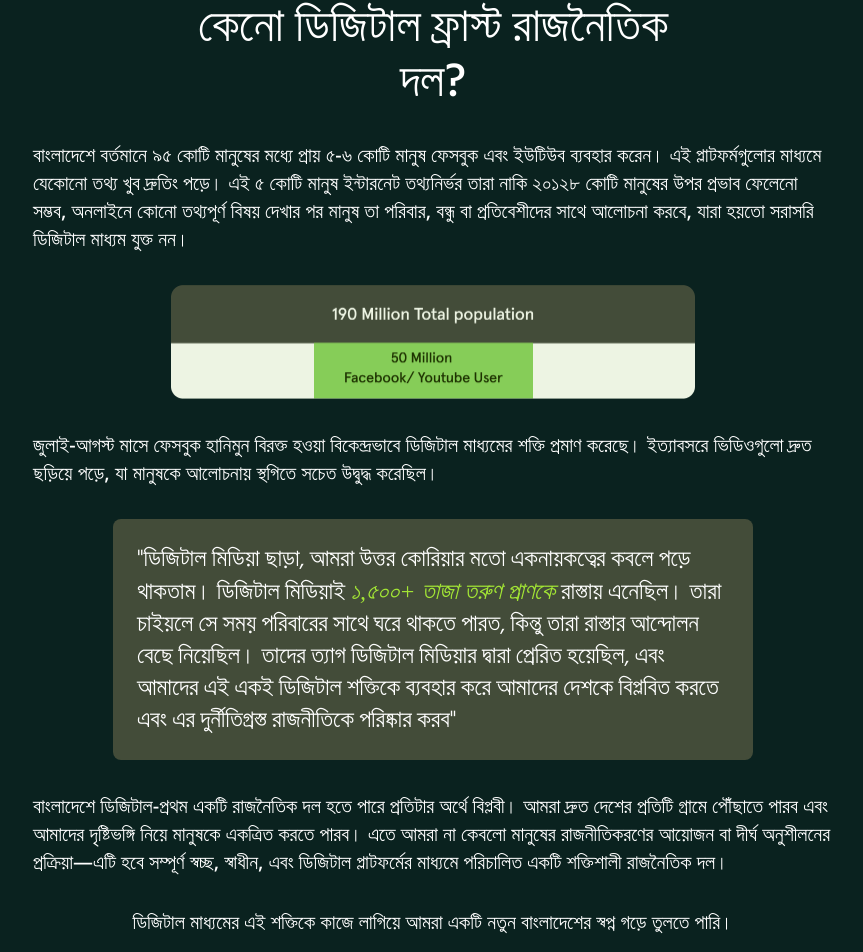
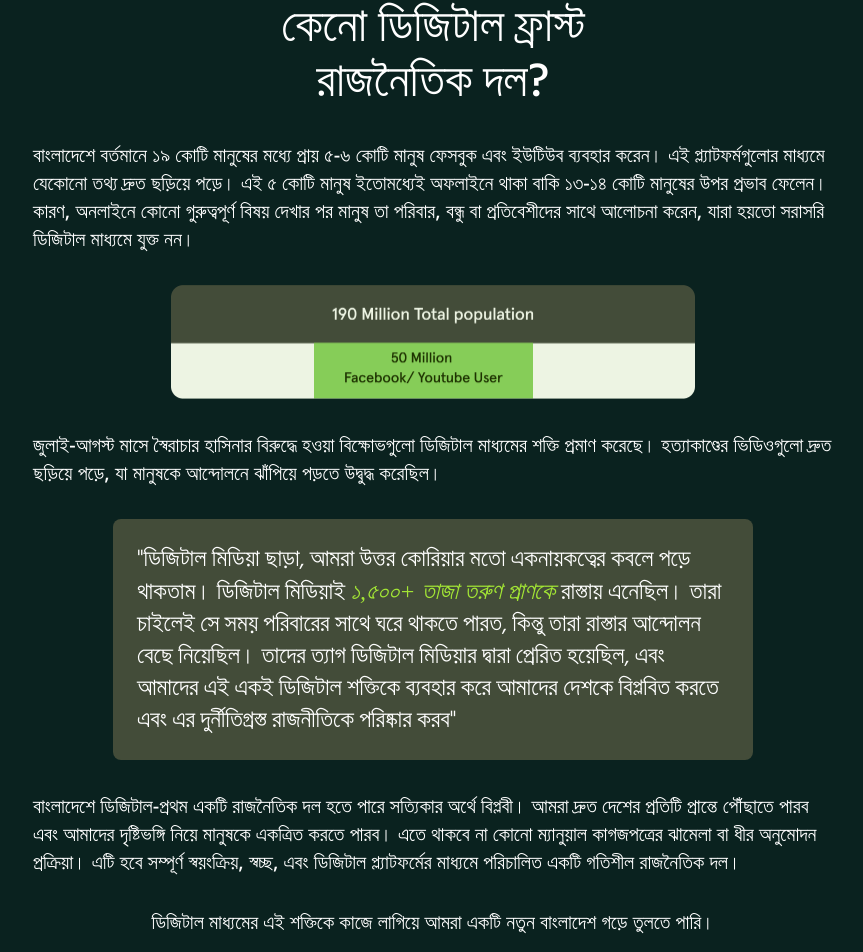
Before and after one commit to solaiman5683/lobon, a Next.js app: page / in a window 1280 px wide. Shown: the part 1883-2835 px from the top of the page, without its empty margins (207-1070 px from the left). Built offline with nearby package versions, Linux system fonts and the light colour scheme; no server answers; a web font is replaced by a local one.

Commit message:
feat: enhance Bengali text for clarity and impact in home features, vision, and why-us sections

```diff
--- a/components/common/home/features.tsx
+++ b/components/common/home/features.tsx
@@ -55,8 +55,7 @@ export default function Features()
                         কেন এটিকে ওপেন-সোর্স বলা হচ্ছে?
                     </h2>
                     <p className="p1 text-center text-white mb-[70px] mx-auto">
-                        সবার জন্য সমান সুযোগ তৈরি করা, যোগাযে কাজে, অবদান, এবং সফটয়্যার
-                        সমাধানের দক্ষতা হয়ে ওঠে নেতৃত্বের একমাত্র মানদণ্ড।
+                        সবার জন্য সমান সুযোগ তৈরি করা, যেখানে কাজ, অবদান, এবং সমস্যার সমাধানের দক্ষতা হয়ে ওঠে নেতৃত্বের একমাত্র মানদণ্ড।
                     </p>
                 </div>
 
--- a/components/common/home/our-vision.tsx
+++ b/components/common/home/our-vision.tsx
@@ -21,11 +21,7 @@ export default function OurVision()
               আমাদের ভিশন
             </h2>
             <p className="p1 text-[#1a2e05]">
-              &quot; <span className='text-[#84cc16]'>বাংলাদেশ ২.০</span> &quot; আমাদের জন্য আগাম প্রজন্ম। এটি বৈরাচার সমাজ থেকে
-              মুক্তি এবং উন্নয়ন ভবিষ্যতের স্বপ্ন দেখার সাহস এনে দিয়েছিল। সাথিত
-              এটি সময়ে টিকিয়ে রাখতে সক্ষম ছিল, কারই টিকনিক্যালের অভাব ছিলা
-              তবুও এটি ডিজিটাল চিন্তা করার সাহস জুগিয়েছে এবং এখন স্বপ্ন দেখার
-              সুযোগ তৈরি করেছে।
+              &quot; <span className='text-[#84cc16]'>বাংলাদেশ ২.০</span> &quot; আমাদের জন্য আশার প্রতীক। এটি স্বৈরাচার শাসক থেকে মুক্তি এবং উজ্জ্বল ভবিষ্যতের স্বপ্ন দেখার সাহস এনে দিয়েছিল। যদিও এটি সমস্যা চিহ্নিত করতে সফল ছিল, স্পষ্ট দিকনির্দেশনার অভাব ছিল। তবুও এটি ভিন্নভাবে চিন্তা করার সাহস জুগিয়েছে এবং বড় স্বপ্ন দেখার সুযোগ তৈরি করেছে।
             </p>
           </div>
           <div className="flex items-center justify-center">
--- a/components/common/home/why-us.tsx
+++ b/components/common/home/why-us.tsx
@@ -6,15 +6,10 @@ export default function WhyUs()
         <section className=" min-h-screen bg-[#0A221F] lg:py-32 py-12">
             <div className=" flex flex-col gap-[30px] text-white p-6 md:p-12 max-w-4xl mx-auto">
                 <article className="space-y-8 flex flex-col justify-center items-center">
-                    <h2 className="max-w-[531px] text-center justify-start text-white lg:text-5xl text-3xl font-medium lg:leading-[55px]">কেনো ডিজিটাল ফ্রাস্ট রাজনৈতিক দল?</h2>
+                    <h2 className="max-w-[531px] text-center justify-start text-white lg:text-5xl text-3xl font-medium lg:leading-[55px]">কেনো ডিজিটাল ফ্রাস্ট <br /> রাজনৈতিক দল?</h2>
 
                     <p className="p1 text-center lg:text-left">
-                        বাংলাদেশে বর্তমানে ৯৫ কোটি মানুষের মধ্যে প্রায় ৫-৬ কোটি মানুষ
-                        ফেসবুক এবং ইউটিউব ব্যবহার করেন। এই প্লাটফর্মগুলোর মাধ্যমে যেকোনো
-                        তথ্য খুব দ্রুতিং পড়ে। এই ৫ কোটি মানুষ ইন্টারনেট তথ্যনির্ভর তারা
-                        নাকি ২০১২৮ কোটি মানুষের উপর প্রভাব ফেলেনো সম্ভব, অনলাইনে কোনো
-                        তথ্যপূর্ণ বিষয় দেখার পর মানুষ তা পরিবার, বন্ধু বা প্রতিবেশীদের সাথে
-                        আলোচনা করবে, যারা হয়তো সরাসরি ডিজিটাল মাধ্যম যুক্ত নন।
+                        বাংলাদেশে বর্তমানে ১৯ কোটি মানুষের মধ্যে প্রায় ৫-৬ কোটি মানুষ ফেসবুক এবং ইউটিউব ব্যবহার করেন। এই প্ল্যাটফর্মগুলোর মাধ্যমে যেকোনো তথ্য দ্রুত ছড়িয়ে পড়ে। এই ৫ কোটি মানুষ ইতোমধ্যেই অফলাইনে থাকা বাকি ১৩-১৪ কোটি মানুষের উপর প্রভাব ফেলেন। কারণ, অনলাইনে কোনো গুরুত্বপূর্ণ বিষয় দেখার পর মানুষ তা পরিবার, বন্ধু বা প্রতিবেশীদের সাথে আলোচনা করেন, যারা হয়তো সরাসরি ডিজিটাল মাধ্যমে যুক্ত নন।
                     </p>
 
                     <div className="flex justify-center pointer-events-none">
@@ -24,29 +19,22 @@ export default function WhyUs()
                     </div>
 
                     <p className="p1 text-center lg:text-left">
-                        জুলাই-আগস্ট মাসে ফেসবুক হানিমুন বিরক্ত হওয়া বিকেন্দ্রভাবে ডিজিটাল
-                        মাধ্যমের শক্তি প্রমাণ করেছে। ইত্যাবসরে ভিডিওগুলো দ্রুত ছড়িয়ে পড়ে,
-                        যা মানুষকে আলোচনায় স্থগিতে সচেত উদ্বুদ্ধ করেছিল।
+                        জুলাই-আগস্ট মাসে স্বৈরাচার হাসিনার বিরুদ্ধে হওয়া বিক্ষোভগুলো ডিজিটাল মাধ্যমের শক্তি প্রমাণ করেছে। হত্যাকাণ্ডের ভিডিওগুলো দ্রুত ছড়িয়ে পড়ে, যা মানুষকে আন্দোলনে ঝাঁপিয়ে পড়তে উদ্বুদ্ধ করেছিল।
                     </p>
 
                     <blockquote className="bg-[#434C39] p-6 rounded-lg max-w-[640px]">
                         <p className="text-white lg:text-2xl text-base font-light leading-normal text-center lg:text-left">
-                            &quot;ডিজিটাল মিডিয়া ছাড়া, আমরা উত্তর কোরিয়ার মতো একনায়কত্বের কবলে পড়ে থাকতাম। ডিজিটাল মিডিয়াই <span className="font-trb italic text-[#a3e635]"> ১,৫০০+ তাজা তরুণ প্রাণকে </span> রাস্তায় এনেছিল। তারা চাইয়লে সে সময় পরিবারের সাথে ঘরে থাকতে পারত, কিন্তু তারা রাস্তার আন্দোলন বেছে নিয়েছিল। তাদের ত্যাগ ডিজিটাল মিডিয়ার দ্বারা প্রেরিত হয়েছিল, এবং আমাদের এই একই ডিজিটাল শক্তিকে ব্যবহার করে আমাদের দেশকে বিপ্লবিত করতে এবং এর দুর্নীতিগ্রস্ত রাজনীতিকে পরিষ্কার করব&quot;
+
+                            &quot;ডিজিটাল মিডিয়া ছাড়া, আমরা উত্তর কোরিয়ার মতো একনায়কত্বের কবলে পড়ে থাকতাম। ডিজিটাল মিডিয়াই <span className="font-trb italic text-[#a3e635]"> ১,৫০০+ তাজা তরুণ প্রাণকে </span> রাস্তায় এনেছিল। তারা চাইলেই সে সময় পরিবারের সাথে ঘরে থাকতে পারত, কিন্তু তারা রাস্তার আন্দোলন বেছে নিয়েছিল। তাদের ত্যাগ ডিজিটাল মিডিয়ার দ্বারা প্রেরিত হয়েছিল, এবং আমাদের এই একই ডিজিটাল শক্তিকে ব্যবহার করে আমাদের দেশকে বিপ্লবিত করতে এবং এর দুর্নীতিগ্রস্ত রাজনীতিকে পরিষ্কার করব&quot;
                         </p>
                     </blockquote>
 
                     <p className="p1 text-center lg:text-left">
-                        বাংলাদেশে ডিজিটাল-প্রথম একটি রাজনৈতিক দল হতে পারে প্রতিটার অর্থে
-                        বিপ্লবী। আমরা দ্রুত দেশের প্রতিটি গ্রামে পৌঁছাতে পারব এবং আমাদের
-                        দৃষ্টিভঙ্গি নিয়ে মানুষকে একত্রিত করতে পারব। এতে আমরা না কেবলো
-                        মানুষের রাজনীতিকরণের আয়োজন বা দীর্ঘ অনুশীলনের প্রক্রিয়া—এটি হবে
-                        সম্পূর্ণ স্বচ্ছ, স্বাধীন, এবং ডিজিটাল প্লাটফর্মের মাধ্যমে পরিচালিত
-                        একটি শক্তিশালী রাজনৈতিক দল।
+                        বাংলাদেশে ডিজিটাল-প্রথম একটি রাজনৈতিক দল হতে পারে সত্যিকার অর্থে বিপ্লবী। আমরা দ্রুত দেশের প্রতিটি প্রান্তে পৌঁছাতে পারব এবং আমাদের দৃষ্টিভঙ্গি নিয়ে মানুষকে একত্রিত করতে পারব। এতে থাকবে না কোনো ম্যানুয়াল কাগজপত্রের ঝামেলা বা ধীর অনুমোদন প্রক্রিয়া। এটি হবে সম্পূর্ণ স্বয়ংক্রিয়, স্বচ্ছ, এবং ডিজিটাল প্ল্যাটফর্মের মাধ্যমে পরিচালিত একটি গতিশীল রাজনৈতিক দল।
                     </p>
 
                     <p className="p1 text-center lg:text-left">
-                        ডিজিটাল মাধ্যমের এই শক্তিকে কাজে লাগিয়ে আমরা একটি নতুন বাংলাদেশের
-                        স্বপ্ন গড়ে তুলতে পারি।
+                        ডিজিটাল মাধ্যমের এই শক্তিকে কাজে লাগিয়ে আমরা একটি নতুন বাংলাদেশ গড়ে তুলতে পারি।
                     </p>
                 </article>
             </div>
```
